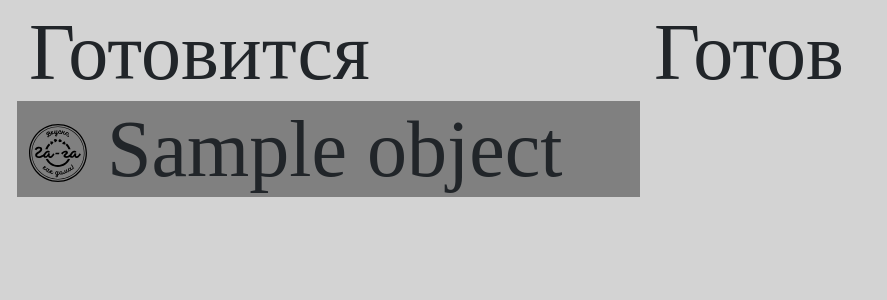
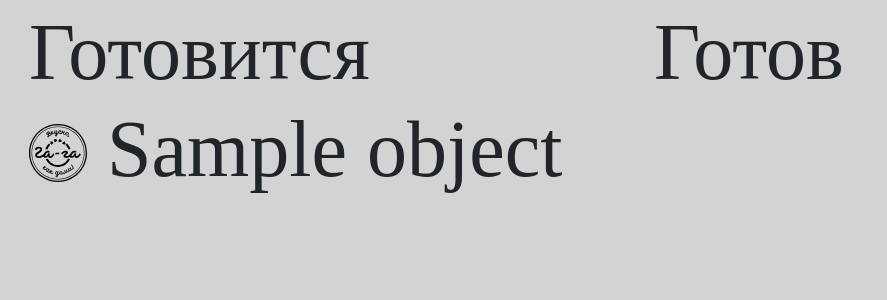
Before and after one commit to MyEternityOrg/elq, a Django app: template app_main/templates/app_main/index.html in a window 1280 px wide. Shown: the top 300 px of the page, without its empty margins (0-887 px from the left). Run offline with Django 4.2, Linux system fonts and the light colour scheme; the template is opened without the code that fills it: most values are stand-ins (such as "Sample title", 1, 10 or a date in 2020); parts of the project's set-up code (start-up, migrations or seed data) failed here and were passed over; some libraries are stand-ins or nearby versions.

Commit message:
update style

```diff
--- a/app_main/templates/app_main/inc/content.html
+++ b/app_main/templates/app_main/inc/content.html
@@ -5,7 +5,7 @@
         </div>
         {% for object in object_list %}
             {% if object.status_id.id == 1 %}
-                <div class="container" style="background-color: gray; margin: 1px">
+                <div class="container" style="background-color: ; margin: 1px">
                     {% include 'app_main/inc/doc_text.html' %}
                 </div>
             {% endif %}
@@ -17,7 +17,7 @@
         </div>
         {% for object in object_list %}
             {% if object.status_id.id == 2 %}
-                <div class="container" style="background-color: #c89ba0; margin: 1px">
+                <div class="container" style="background-color: #d9b9b6; margin: 1px">
                     {% include 'app_main/inc/doc_text.html' %}
                 </div>
             {% endif %}
```
